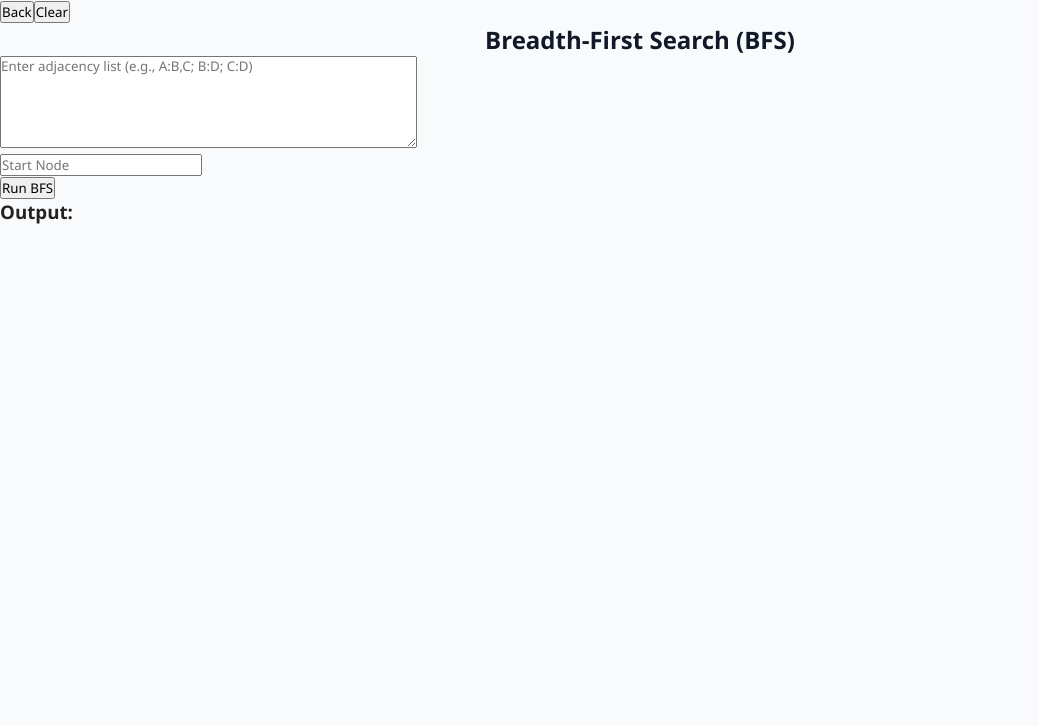
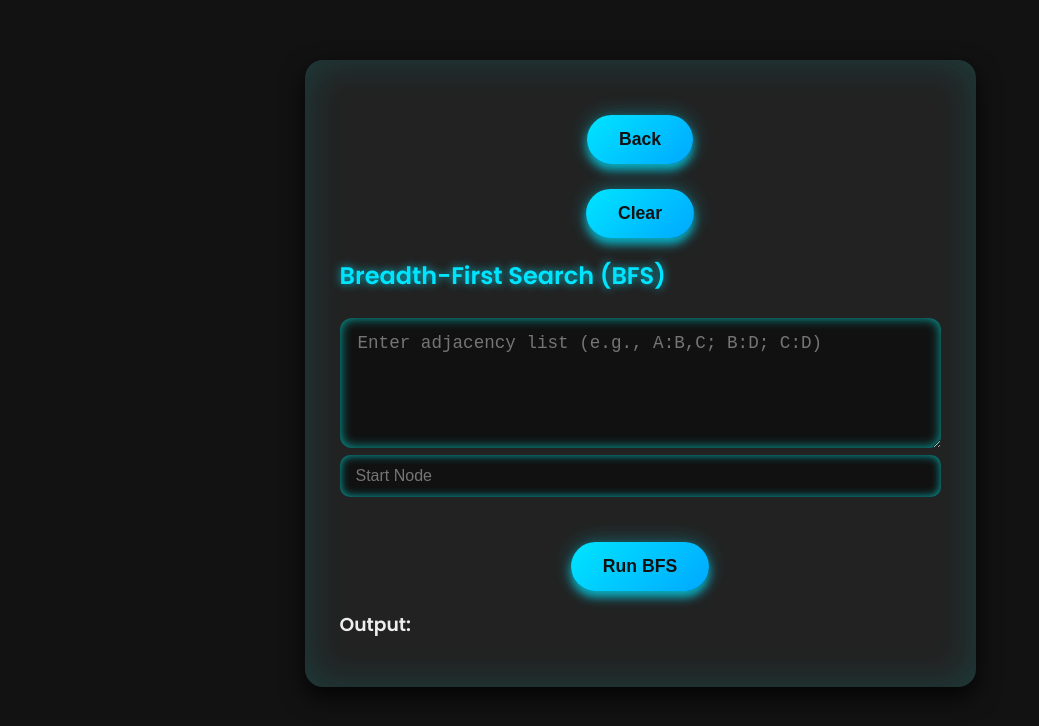
Before and after one commit to Gaganharikiranmarella/daa-pbl, a React (Vite) app: page /bfs in a window 1280 px wide. Shown: the top 726 px of the page, without its empty margins (0-1039 px from the left). Built offline with nearby package versions, Linux system fonts and the light colour scheme.

Commit message:
modified CSS

```diff
--- a/src/App.css
+++ b/src/App.css
@@ -1,33 +1,203 @@
-/* App.css - Global styles */
+/* ===== GLOBAL ===== */
+@import url('https://fonts.googleapis.com/css2?family=Poppins:wght@400;600&display=swap');
 
 * {
   box-sizing: border-box;
-  margin: 0; padding: 0;
-  font-family: 'Segoe UI', Tahoma, Geneva, Verdana, sans-serif;
   transition: all 0.3s ease;
 }
 
-body, html, #root {
-  height: 100%;
-  background: #f9fafb;
-  color: #222;
+body {
+  margin: 0;
+  background: #121212;
+  color: #eee;
+  font-family: 'Poppins', sans-serif;
+  display: flex;
+  justify-content: center;
+  min-height: 100vh;
+  padding: 20px;
 }
 
 .app-container {
-  max-width: 900px;
-  margin: 3rem auto;
-  padding: 2rem 1.5rem;
-  background: white;
-  box-shadow: 0 12px 24px rgba(0,0,0,0.08);
-  border-radius: 12px;
-  display: flex;
-  flex-direction: column;
-  gap: 1.5rem;
+  background: #1f1f1f;
+  padding: 40px 30px 60px;
+  border-radius: 15px;
+  width: 100%;
+  max-width: 720px;
+  box-shadow:
+    0 8px 16px rgba(0,0,0,0.8),
+    inset 0 0 60px #00ffff33;
+  position: relative;
 }
 
-h1, h2 {
+h1 {
+  font-weight: 600;
+  font-size: 2.4rem;
+  text-align: center;
+  margin-bottom: 35px;
+  color: #00e5ff;
+  text-shadow: 0 0 10px #00e5ffcc;
+}
+
+/* ===== TEXTAREA ===== */
+textarea {
+  width: 100%;
+  background: #111;
+  color: #eee;
+  border: none;
+  border-radius: 12px;
+  padding: 15px 18px;
+  font-size: 1.1rem;
+  resize: vertical;
+  box-shadow: inset 0 0 12px #00fff7aa;
+  outline-offset: 3px;
+  outline-color: #00e5ff88;
+}
+
+textarea:focus {
+  outline-color: #00e5ffcc;
+  box-shadow: inset 0 0 15px #00e5ffcc;
+  transform: scale(1.02);
+}
+
+/* ===== BUTTONS ===== */
+button {
+  cursor: pointer;
+  background: linear-gradient(135deg, #00e5ff, #00a8ff);
+  border: none;
+  padding: 14px 32px;
+  font-size: 1.1rem;
+  font-weight: 600;
+  color: #121212;
+  border-radius: 40px;
+  margin-top: 25px;
+  display: block;
+  margin-left: auto;
+  margin-right: auto;
+  box-shadow:
+    0 6px 10px #00e5ffaa,
+    0 0 20px #00e5ff55;
+  transition: transform 0.3s ease, box-shadow 0.3s ease;
+}
+
+button:hover {
+  box-shadow:
+    0 8px 20px #00ffffcc,
+    0 0 30px #00ffffcc;
+  transform: scale(1.1);
+}
+
+/* ===== FLOATING BACK AND CLEAR BUTTONS ===== */
+.floating-buttons {
+  position: fixed;
+  top: 20px;
+  right: 20px;
+  display: flex;
+  gap: 15px;
+  z-index: 9999;
+}
+
+.floating-buttons button {
+  background: linear-gradient(135deg, #ff005f, #ff4081);
+  color: white;
+  padding: 10px 18px;
   font-weight: 700;
-  color: #111827;
-  user-select: none;
-  text-align: center;
+  border-radius: 50px;
+  box-shadow:
+    0 4px 10px #ff005faa,
+    0 0 20px #ff4081cc;
+  transition: all 0.3s ease;
+  min-width: 80px;
 }
+
+.floating-buttons button:hover {
+  box-shadow:
+    0 6px 20px #ff4081ff,
+    0 0 40px #ff005fff;
+  transform: scale(1.15);
+  background: linear-gradient(135deg, #ff4081, #ff005f);
+}
+
+/* ===== ALGORITHM PAGES LAYOUT ===== */
+.algorithm-container {
+  background: #222;
+  padding: 30px 35px;
+  border-radius: 18px;
+  box-shadow:
+    0 10px 25px rgba(0,0,0,0.8),
+    inset 0 0 40px #00ffff22;
+  margin-top: 40px;
+  position: relative;
+}
+
+.algorithm-container h2 {
+  color: #00e5ff;
+  margin-bottom: 25px;
+  font-weight: 600;
+  text-shadow: 0 0 8px #00e5ffcc;
+}
+
+/* ===== INPUT FIELDS ===== */
+.algorithm-container input[type="number"],
+.algorithm-container input[type="text"],
+.algorithm-container select {
+  width: 100%;
+  padding: 12px 16px;
+  border-radius: 10px;
+  border: none;
+  background: #111;
+  color: #eee;
+  font-size: 1rem;
+  box-shadow: inset 0 0 10px #00ffffaa;
+  margin-bottom: 20px;
+  outline-offset: 3px;
+  outline-color: #00e5ff88;
+}
+
+.algorithm-container input[type="number"]:focus,
+.algorithm-container input[type="text"]:focus,
+.algorithm-container select:focus {
+  outline-color: #00e5ffcc;
+  box-shadow: inset 0 0 12px #00e5ffcc;
+  transform: scale(1.02);
+}
+
+/* ===== RESULT BOX ===== */
+.result-box {
+  background: #111;
+  border-radius: 12px;
+  padding: 18px 22px;
+  box-shadow: inset 0 0 25px #00e5ffaa;
+  margin-top: 25px;
+  font-size: 1.1rem;
+  min-height: 80px;
+  color: #0ff;
+  white-space: pre-wrap;
+}
+
+/* ===== RESPONSIVE ===== */
+@media (max-width: 650px) {
+  .app-container {
+    padding: 30px 20px 50px;
+  }
+
+  textarea {
+    font-size: 1rem;
+  }
+
+  button {
+    padding: 12px 28px;
+    font-size: 1rem;
+  }
+
+  .floating-buttons {
+    top: 15px;
+    right: 15px;
+    gap: 12px;
+  }
+
+  .floating-buttons button {
+    min-width: 70px;
+    padding: 8px 14px;
+    font-size: 0.95rem;
+  }
+}
```
